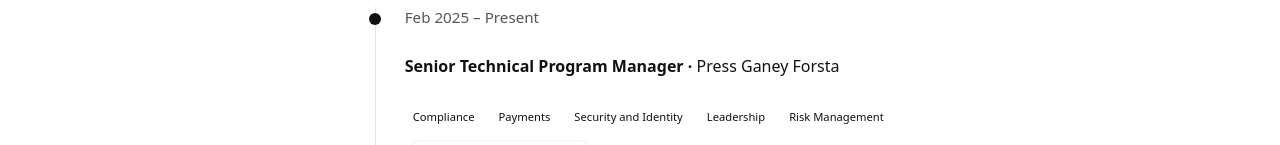
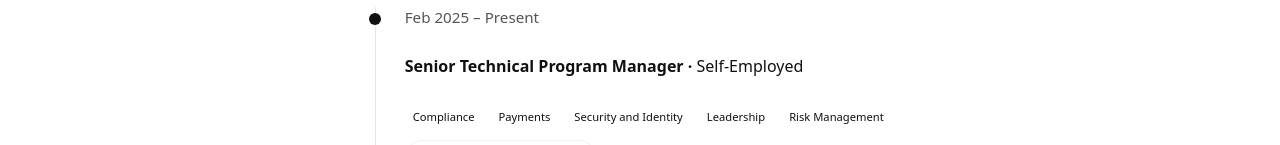
Before and after one commit to ashleybdsouza/ashleybdsouza.github.io, a React (Vite) app: page / in a window 1280 px wide. Shown: the part 767-912 px from the top of the page. Built offline with nearby package versions, Linux system fonts and the light colour scheme.

Commit message:
Added 2025-2026 timeline

```diff
--- a/src/components/landing/TimelineSection.jsx
+++ b/src/components/landing/TimelineSection.jsx
@@ -7,7 +7,7 @@ const timeline = [
   {
     period: "Feb 2025 – Present",
     title: "Senior Technical Program Manager",
-    company: "Press Ganey Forsta",
+    company: "Self-Employed",
     wins: ["Compliance", "Payments", "Security and Identity", "Leadership", "Risk Management"],
     metrics: ["10 cross-functional teams"],
     highlights: [
```
